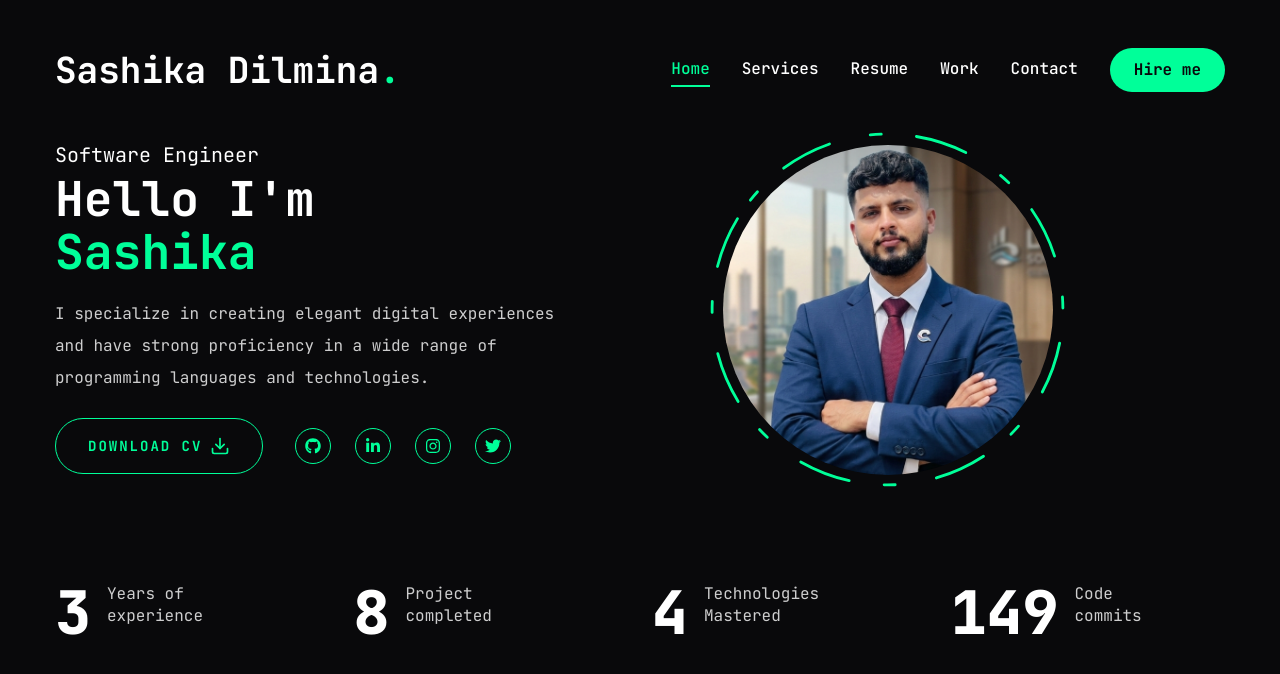
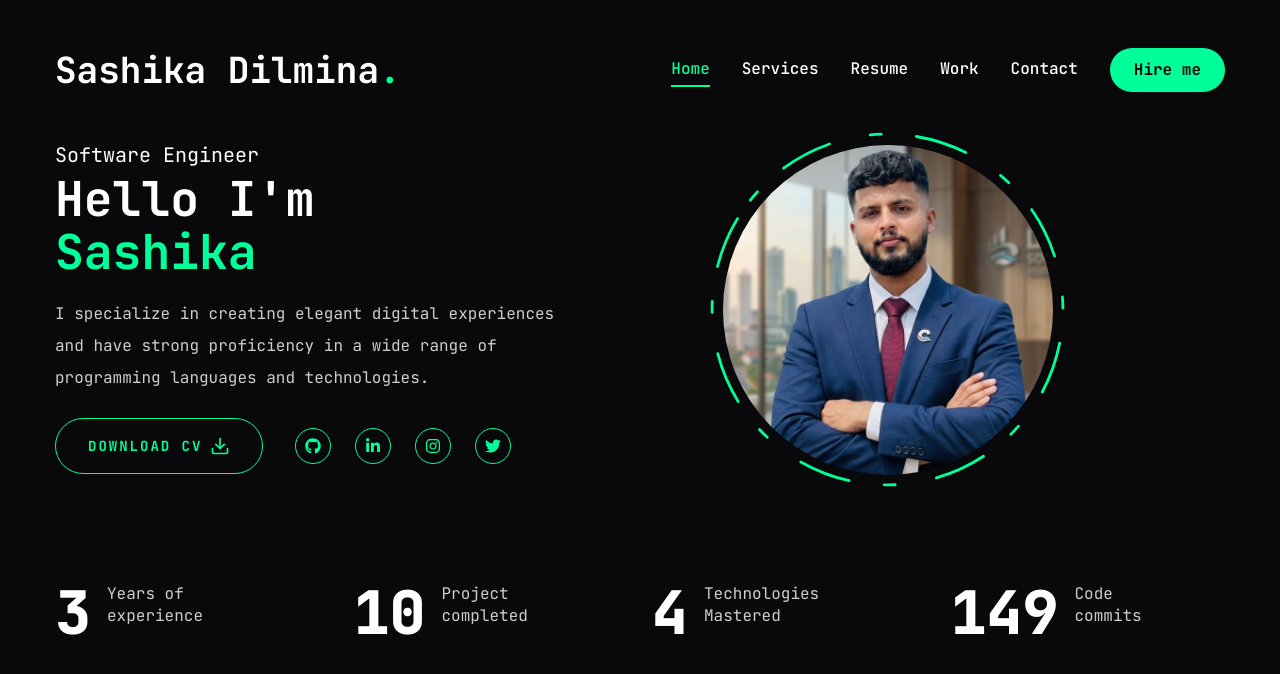
Before and after one commit to Sashika-Dilmina/Portfolio, a Next.js app: page / in a window 1280 px wide. Shown: the top 674 px of the page. Built offline with nearby package versions, Linux system fonts and the light colour scheme.

Commit message:
Update Stats.jsx

```diff
--- a/components/Stats.jsx
+++ b/components/Stats.jsx
@@ -7,7 +7,7 @@ const stats = [
         text: "Years of experience",
     },
     {
-        num: 8,
+        num: 10,
         text: "Project completed",
     },
     {
```
